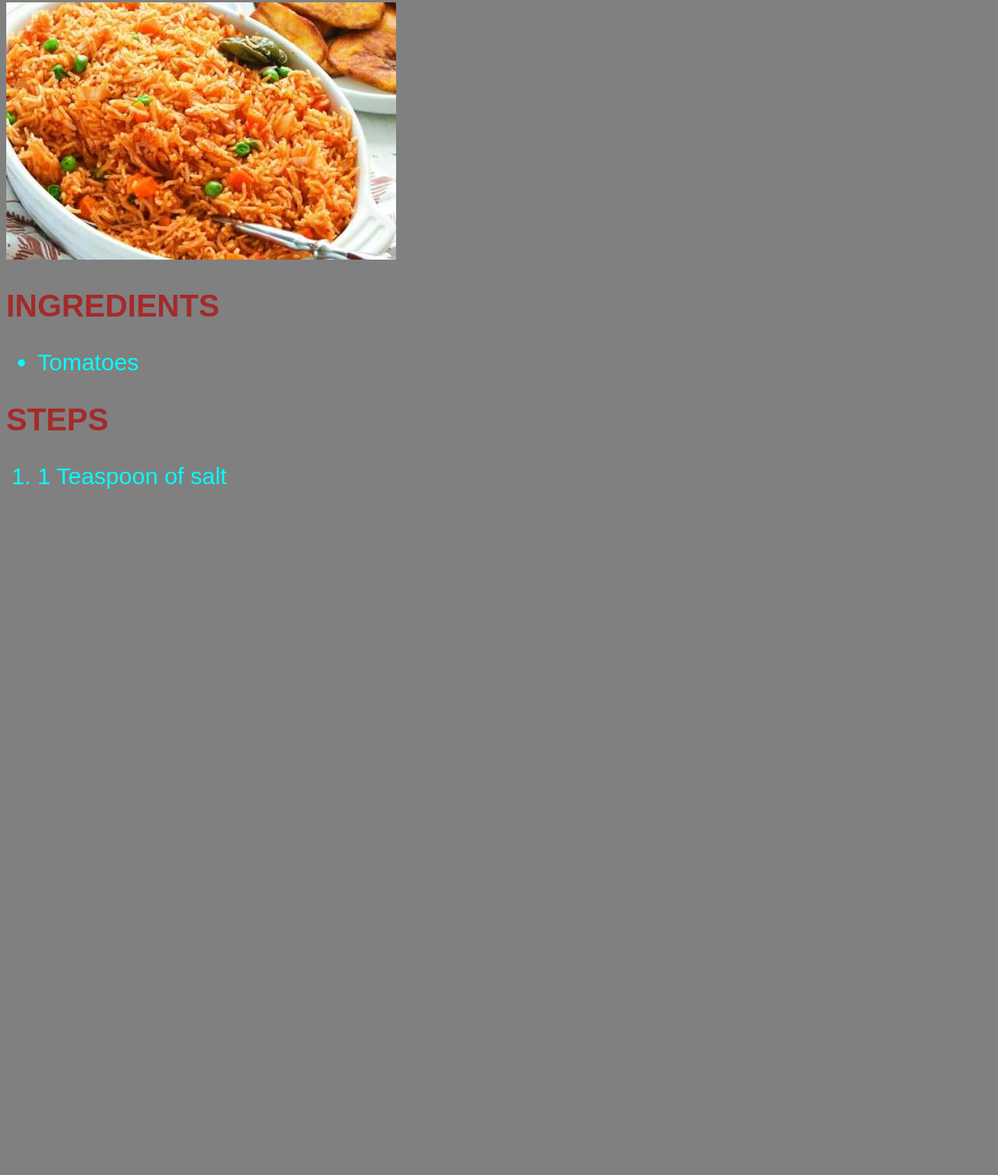
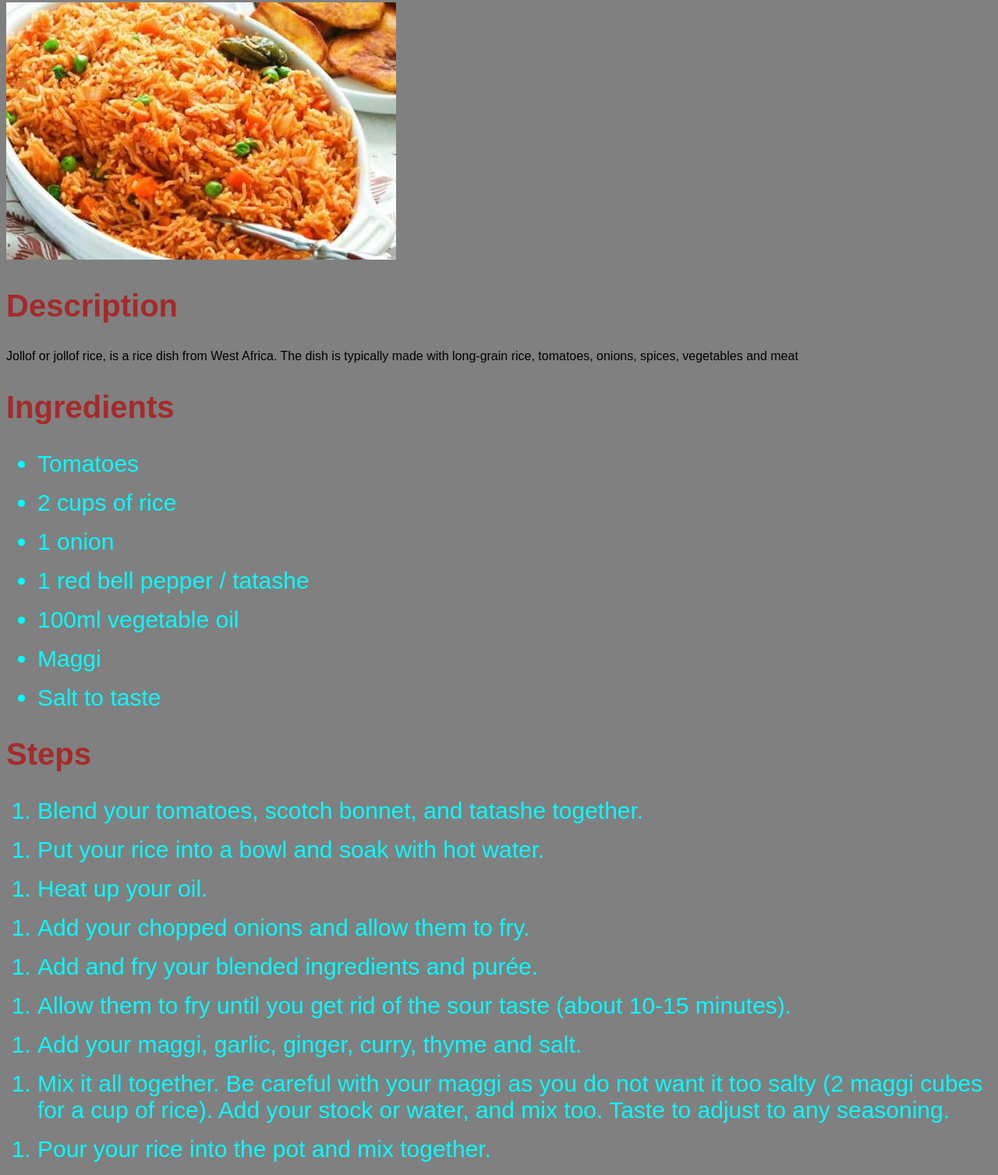
Before and after one commit to Mokars86/Grassroot-recipe, a plain HTML site: page jollof.html in a window 1280 px wide. Shown: the part 122-1629 px from the top of the page at 78% size. Before the commit the page ends 800 px from the top, so only its background shows below. Drawn offline with Linux system fonts and the light colour scheme.

Commit message:
updating jollof.html

```diff
--- a/jollof.html
+++ b/jollof.html
@@ -9,11 +9,30 @@
 <body>
     <h1>JOLLOF RICE RECIPE</h1>
     <img src="images/Jollof.jpg" alt="jollof image">
-    <h2>INGREDIENTS</h2>
+
+    <h2>Description</h2>
+    <p class="new">Jollof or jollof rice, is a rice dish from West Africa.
+    The dish is typically made with long-grain rice, tomatoes, onions, spices, vegetables and meat </p>
+
+    <h2>Ingredients</h2>
     <ul><li>Tomatoes</li></ul>
+    <ul><li>2 cups of rice</li></ul>
+    <ul><li>1 onion</li></ul>
+    <ul><li>1 red bell pepper / tatashe</li></ul>
+    <ul><li>100ml vegetable oil</li></ul>
+    <ul><li>Maggi</li></ul>
+    <ul><li>Salt to taste</li></ul>
 
-    <h2>STEPS</h2>
-    <ol><li>1 Teaspoon of salt</li></ol>
+    <h2>Steps</h2>
 
+    <ol><li>Blend your tomatoes, scotch bonnet, and tatashe together.</li></ol>
+    <ol><li>Put your rice into a bowl and soak with hot water.</li></ol>
+    <ol><li>Heat up your oil.</li></ol>
+    <ol><li>Add your chopped onions and allow them to fry.</li></ol>
+    <ol><li>Add and fry your blended ingredients and purée.</li></ol>
+    <ol><li>Allow them to fry until you get rid of the sour taste (about 10-15 minutes).</li></ol>
+    <ol><li>Add your maggi, garlic, ginger, curry, thyme and salt.</li></ol>
+    <ol><li>Mix it all together. Be careful with your maggi as you do not want it too salty (2 maggi cubes for a cup of rice). Add your stock or water, and mix too. Taste to adjust to any seasoning.</li></ol>
+    <ol><li>Pour your rice into the pot and mix together.</li></ol>
 </body>
 </html>
```
